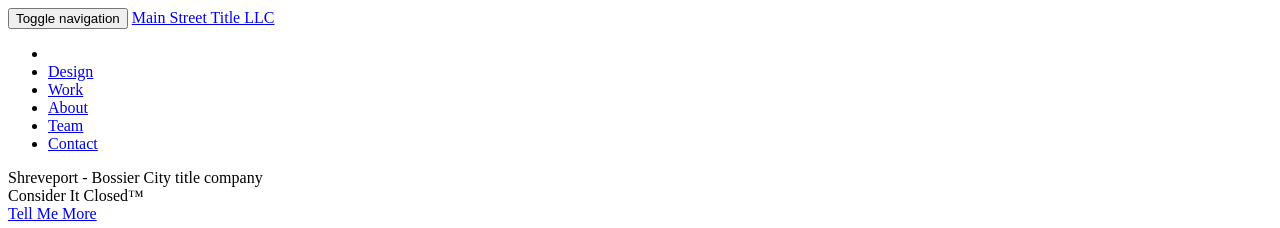
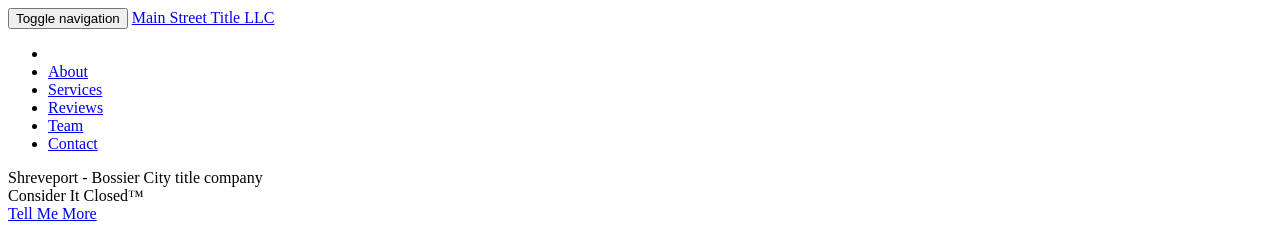
Before and after one commit to MainStreetTitleDeveloper/mainstreettitledeveloper.github.io, a Jekyll site: the page built from _posts/2014-07-13-project-6.markdown, in a window 1280 px wide and 900 px high. Shown: the top 228 px of the window. Built offline with Jekyll 4.4.1, drawn with Linux system fonts in a browser that asks for light colours; some web fonts are replaced.

Commit message:
Update header.html

```diff
--- a/_includes/header.html
+++ b/_includes/header.html
@@ -19,13 +19,13 @@
                         <a href="#page-top"></a>
                     </li>
                     <li>
-                        <a class="page-scroll" href="#services">Design</a>
+                        <a class="page-scroll" href="#services">About</a>
                     </li>
                     <li>
-                        <a class="page-scroll" href="#portfolio">Work</a>
+                        <a class="page-scroll" href="#portfolio">Services</a>
                     </li>
                     <li>
-                        <a class="page-scroll" href="#about">About</a>
+                        <a class="page-scroll" href="#about">Reviews</a>
                     </li>
                     <li>
                         <a class="page-scroll" href="#team">Team</a>
```
